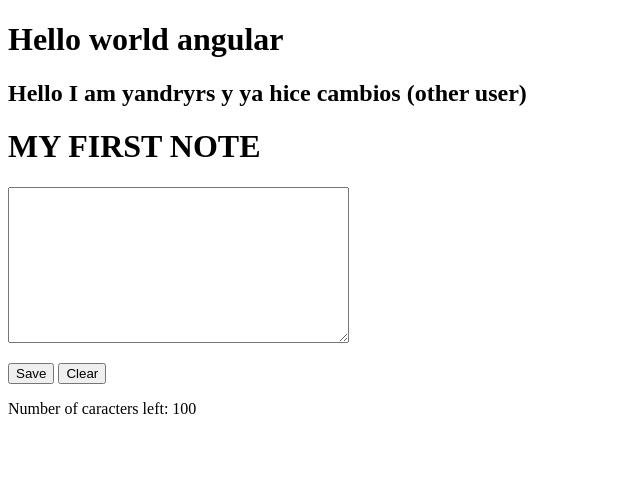
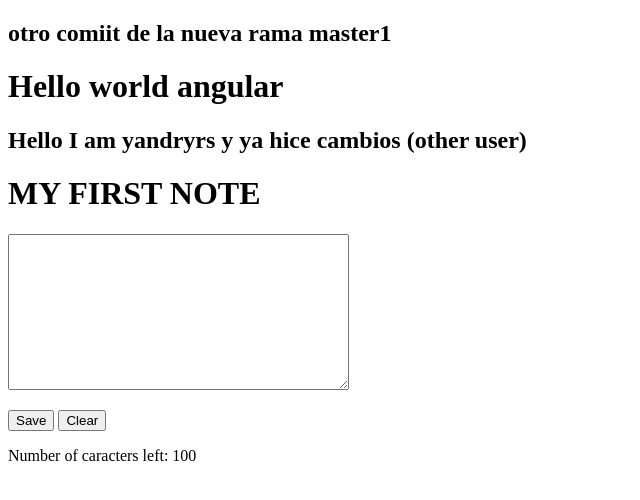
Before and after one commit to yandry0007/allAngular, a plain HTML site: page index.html in a window 1280 px wide. Shown: the whole page, without its empty margins (0-640 px from the left). Drawn offline with Linux system fonts and the light colour scheme.

Commit message:
comiit desde una nueva rama master1

```diff
--- a/index.html
+++ b/index.html
@@ -3,7 +3,8 @@
     <script src="js/angular.min.js"></script>
     <head></head>
         <body>
-            <h1>Hello world angular</h1>
+            <h2>otro comiit de la nueva rama master1</h2>
+            <h1>Hello world angular </h1>
             <h2>Hello I am yandryrs y ya hice cambios (other user)</h2>
             <div ng-controller="myFirstCtr">
                 <h1>MY FIRST NOTE</h1>
```
